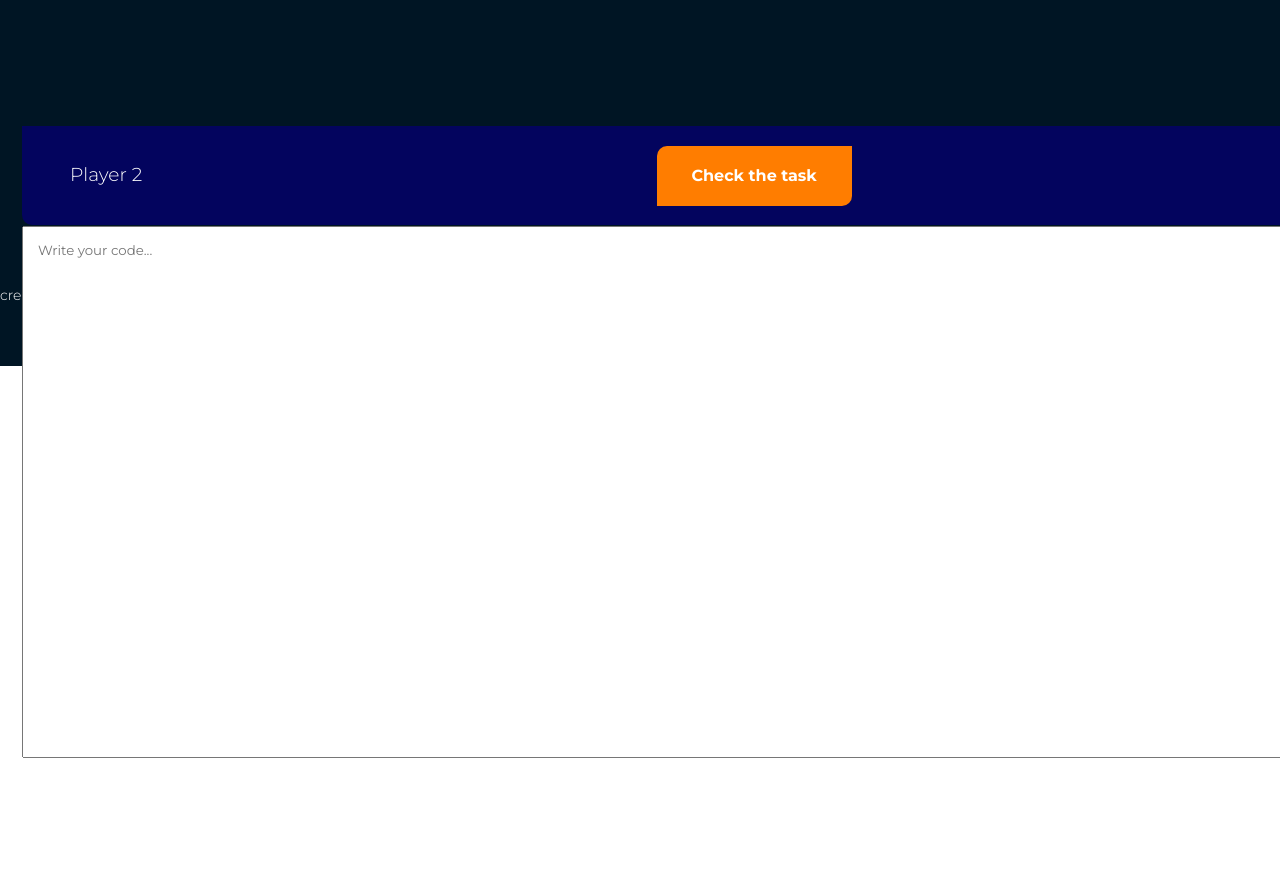
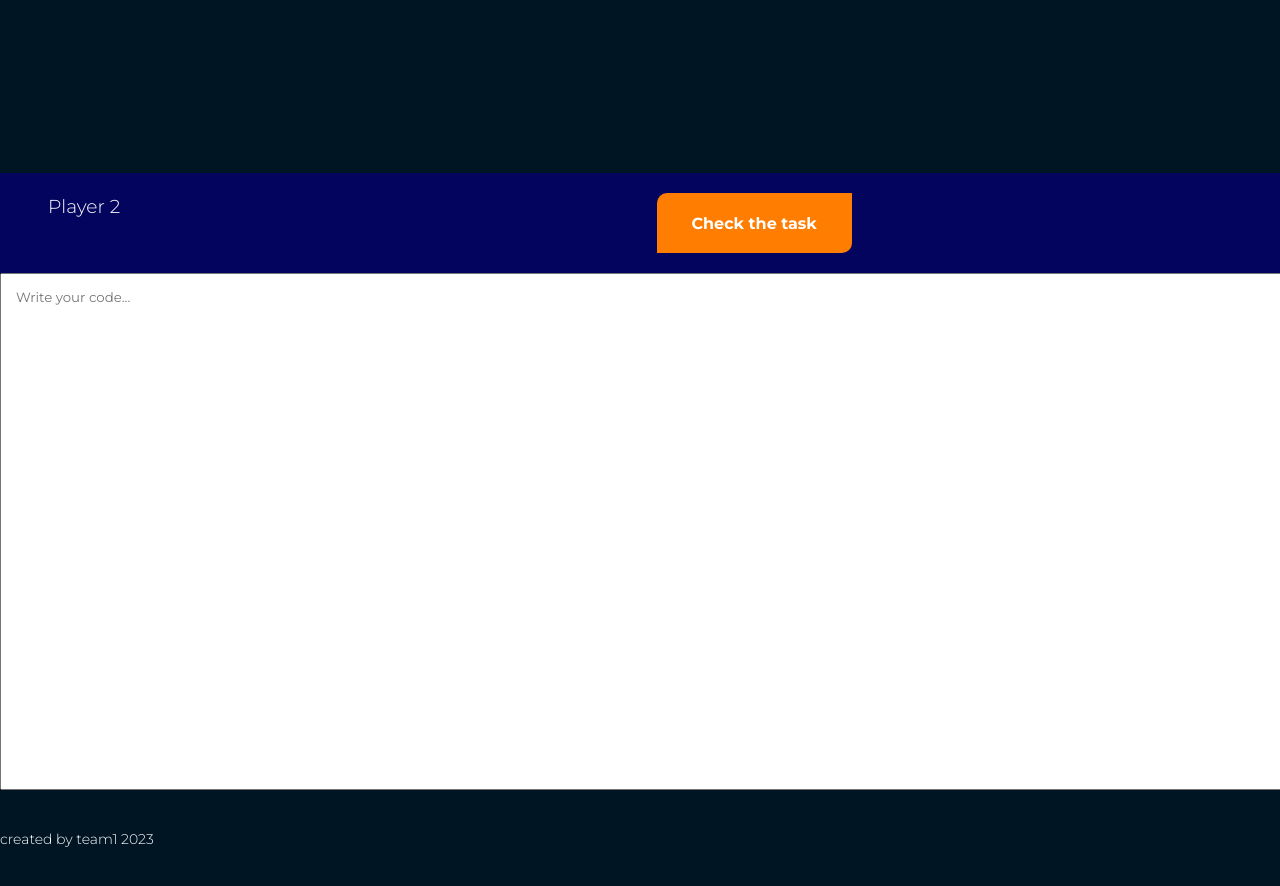
Before and after one commit to Pogochampich/code-editor, a React (Vite) app: page /battle in a window 1280 px wide. Shown: the part 1000-1886 px from the top of the page. Before the commit the page ends 1758 px from the top, so only its background shows below. Built offline with nearby package versions, Linux system fonts and the light colour scheme.

Commit message:
normal header

```diff
--- a/src/App.jsx
+++ b/src/App.jsx
@@ -9,6 +9,7 @@ import CreateTasks from "./pages/CreateTasks";
 import Battlefield from "./pages/Battlefield";
 import Tasks from "./pages/Tasks";
 import Task from "./pages/Task";
+import MainPage from "./pages/MainPage";
 
 function App() {
   const { login, logout, token, userId, ready } = useAuth();
@@ -27,17 +28,21 @@ function App() {
         logout,
       }}
     >
-      <Header />
+      <>
       <BrowserRouter>
         <Routes>
+            <Route path="/" element={<MainPage />} >
             <Route path="/login" element={<LoginPage />} />
-          <Route path="/register" element={<RegistrationPage />} />
+            <Route path="*" element={<RegistrationPage />} />
             <Route path="/create" element={<CreateTasks />} />
             <Route path="/tasks" element={<Tasks />} />
             <Route path="/battle" exact element={<Battlefield />} />
+            </Route>
         </Routes>
       </BrowserRouter>
+     </>
      <Footer />
+
      </AuthContext.Provider>
   );
 }
--- a/src/pages/Header.jsx
+++ b/src/pages/Header.jsx
@@ -14,9 +14,9 @@ const Header = () => {
     <>
       <header>
         <div className="header_textbox">
-          <a href="/tasks" className="header_logbox-reg">
+          <Link to="/tasks" className="header_logbox-reg">
             Code Wars
-          </a>
+          </Link>
         </div>
 
         <div className="header_logbox">
--- /dev/null
+++ b/src/pages/MainPage.jsx
@@ -0,0 +1,32 @@
+import React from 'react';
+import {Link, Outlet} from 'react-router-dom';
+import { useState } from 'react';
+
+const MainPage = () => {
+    const [username, setUserName] = useState('User');
+
+    const handleUserName = (e) => {
+		setUserName(e.target.value);
+		setSubmitted(false);
+	};
+
+  return (
+    <>
+        <header>
+            <div className="header_textbox">
+                <Link to='/tasks' className="header_logbox-reg">Code Wars</Link>
+            </div>
+
+            <div className="header_logbox">
+                <Link to='/login' className="header_logbox-reg">Join</Link>
+                <Link to='/register' className="header_logbox-reg">Create account</Link>
+                <a className="header_logbox-reg"><span className='user-logo'> </span>{username}</a>
+            </div>
+        </header>
+
+        <Outlet />
+    </>
+  )
+};
+
+export default MainPage
--- a/src/pages/Registration.jsx
+++ b/src/pages/Registration.jsx
@@ -106,6 +106,8 @@ const RegistrationPage = () => {
       <img className="form-img" src="../src/assets/images/regi.png" alt="" />
       {/* Calling to the methods */}
 
+      <div className="form_box">
+
       <div className="form_box-header">
         <p className="label form_box-header-text">
           Welcome to the<br></br> Code Wars!{" "}
@@ -172,6 +174,7 @@ const RegistrationPage = () => {
           Sign in
         </button>
       </form>
+      </div>
     </div>
   );
 };
--- a/src/pages/Tasks.jsx
+++ b/src/pages/Tasks.jsx
@@ -1,6 +1,5 @@
 import { useState } from 'react';
 import {Link, Outlet} from 'react-router-dom';
-
 
 const Tasks = () => {
 
@@ -44,7 +43,7 @@ const Tasks = () => {
                     <tr>
                         <th>{taskname}</th>
                         <th>{desc}</th>
-                        <th><Link to={btnhref}><button className="tasks-main-button">Connect</button></Link></th>
+                        <th><Link to='/battle'><button className="tasks-main-button">Connect</button></Link></th>
                     </tr>
 
                     {/* <tr>
--- a/src/pages/style/_battleField.sass
+++ b/src/pages/style/_battleField.sass
@@ -23,15 +23,16 @@
 
 .playerOne__form
    background-color: #03045E
-   width: 1376px
-   height: 99px
+   // width: 1376px
+   // height: 99px
    color: white
    display: flex
    flex-direction: row
    justify-content: space-between
-   align-items: center
+   align-items: start
    position: relative
    top: 0
+   padding-top: 20px
 
 
 .playerOne__title
@@ -56,22 +57,21 @@
    position: absolute
    top: 100px
    left: 0
-   width: 1346px
+   width: 1390px
    height: 500px
    margin: 0 auto
    resize: vertical
    padding: 15px 15px 0px 15px
 
 .playerTwo
-   margin-top: 650px
+   margin-top: 200px
 
 .playerOne__text2
    position: absolute
    top: 100px
    left: 0
-   width: 1346px
+   width: 1390px
    height: 500px
    margin: 0 auto
    resize: vertical
-   padding: 15px
-   margin-bottom: 100px
+   padding: 15px 15px 0px 15px
--- a/src/pages/style/style.css
+++ b/src/pages/style/style.css
@@ -93,15 +93,14 @@
 
 .playerOne__form {
   background-color: #03045E;
-  width: 1376px;
-  height: 99px;
   color: white;
   display: flex;
   flex-direction: row;
   justify-content: space-between;
-  align-items: center;
+  align-items: start;
   position: relative;
   top: 0;
+  padding-top: 20px;
 }
 
 .playerOne__title {
@@ -129,7 +128,7 @@
   position: absolute;
   top: 100px;
   left: 0;
-  width: 1346px;
+  width: 1390px;
   height: 500px;
   margin: 0 auto;
   resize: vertical;
@@ -137,19 +136,18 @@
 }
 
 .playerTwo {
-  margin-top: 650px;
+  margin-top: 200px;
 }
 
 .playerOne__text2 {
   position: absolute;
   top: 100px;
   left: 0;
-  width: 1346px;
+  width: 1390px;
   height: 500px;
   margin: 0 auto;
   resize: vertical;
-  padding: 15px;
-  margin-bottom: 100px;
+  padding: 15px 15px 0px 15px;
 }
 
 .reg_image {
```
Also changed, not shown: 1 other file (tests, documents, lock files or other folders). Lines whose indentation alone changed are shown as unchanged.
